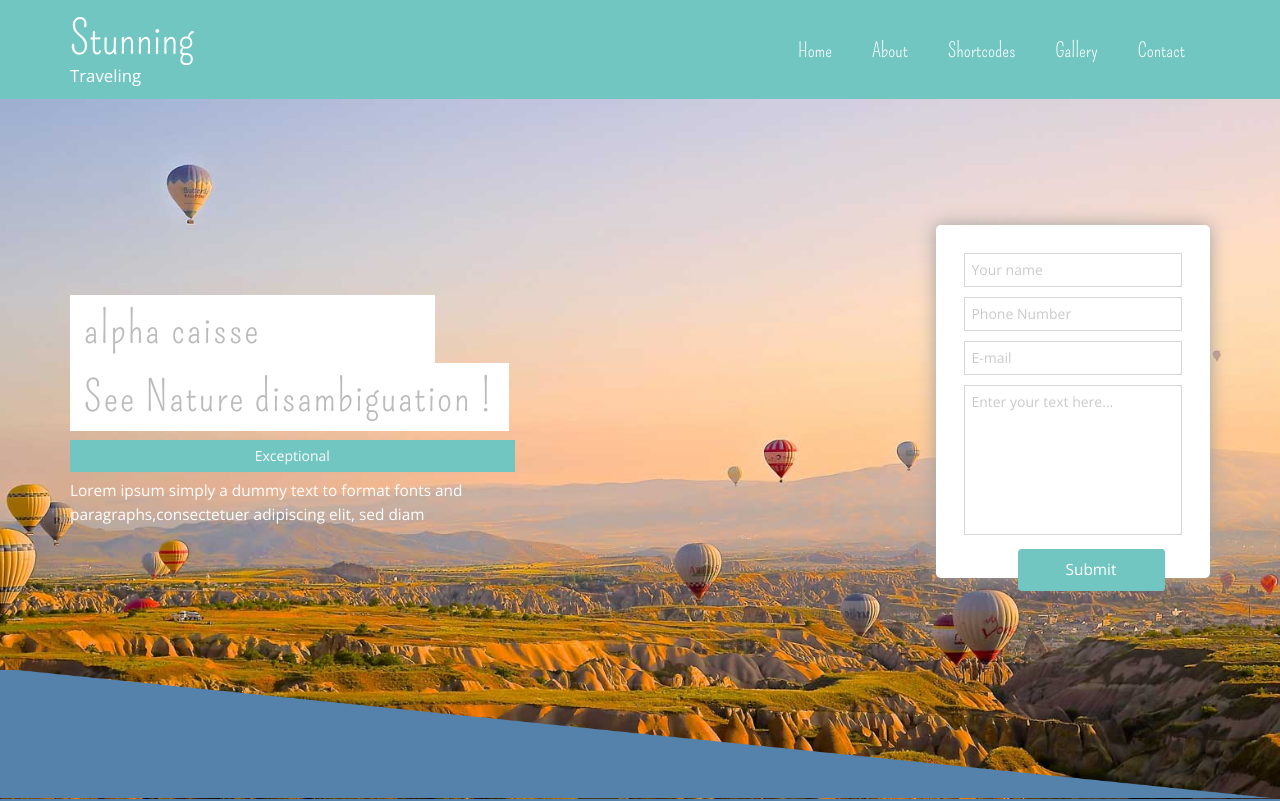
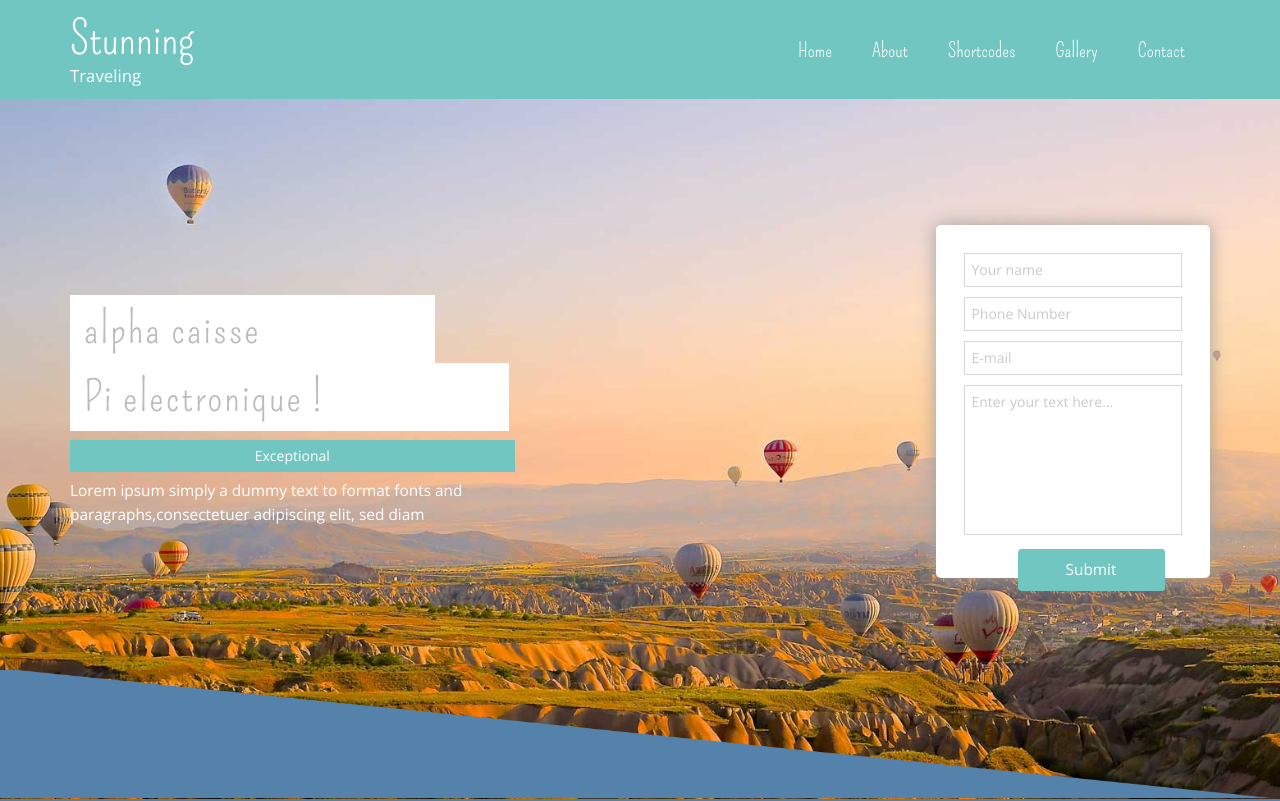
Before and after one commit to alphacaisse/web, a plain HTML site: page index.html in a window 1280 px wide. Shown: the top 801 px of the page. Drawn offline with nearby package versions, Linux system fonts and the light colour scheme.

Commit message:
Update index.html

```diff
--- a/index.html
+++ b/index.html
@@ -75,7 +75,7 @@
 						<div class="container">
 						<div class="banneer-text">
 						<h3>alpha caisse</h3>
-						<h4>See Nature disambiguation !</h4>
+						<h4> Pi electronique !</h4>
 
 						<button type="button" class="btn btn-warning but1">Exceptional</button>
 						<p>Lorem ipsum simply a dummy text to format fonts and paragraphs,consectetuer adipiscing elit, sed diam </p>
```
